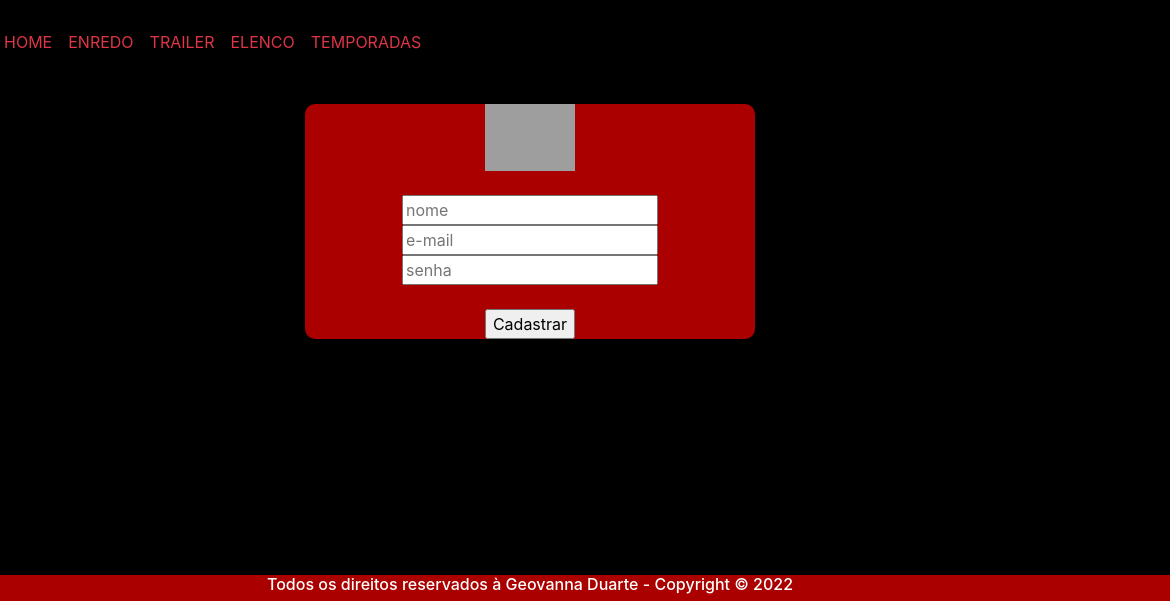
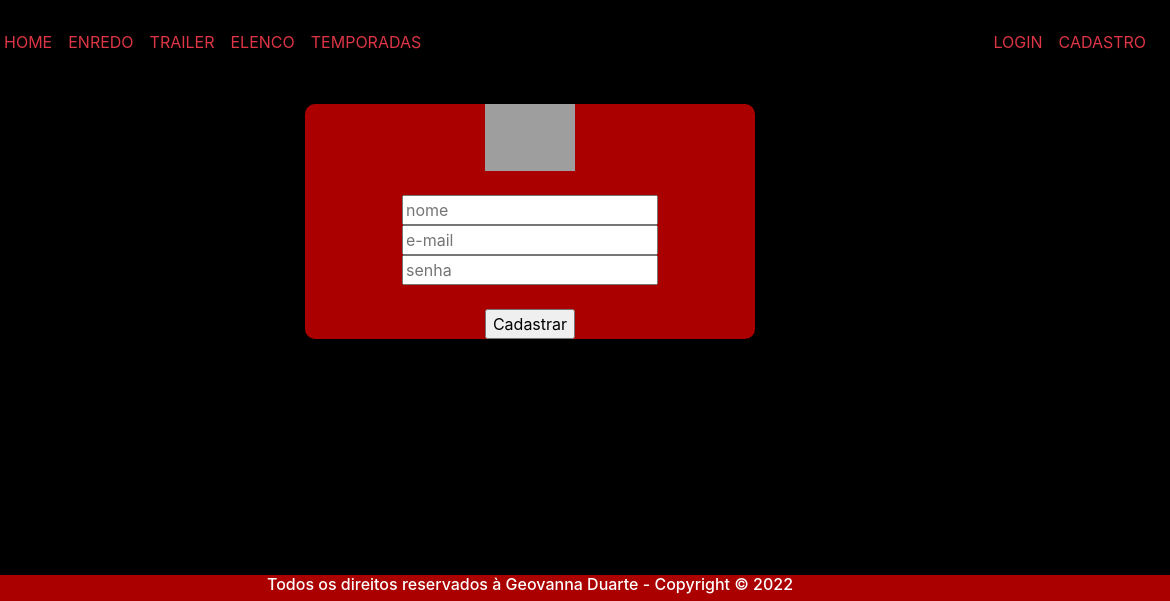
Before and after one commit to duartegeovanna/Bootstrap, a plain HTML site: page cadastro.html in a window 1280 px wide. Shown: the top 601 px of the page, 110-1280 px from the left. Drawn offline with nearby package versions, Linux system fonts and the light colour scheme; grey boxes are pictures that could not be loaded.

Commit message:
Atualizações

```diff
--- a/cadastro.html
+++ b/cadastro.html
@@ -34,6 +34,14 @@
                 </li>
                 <li class="nav-item">
                     <a class="nav-link text-danger" href="index.html#carouselExampleCaptions">TEMPORADAS</a>
+                </li>
+            </ul>
+            <ul class="navbar-nav">
+                <li class="navbar-item" id="login">
+                    <a class="nav-link text-danger" href="login.html">LOGIN</a>
+                </li>
+                <li class="navbar-item" id="cadastro">
+                    <a class="nav-link text-danger" href="cadastro.html">CADASTRO</a>
                 </li>
             </ul>
         </div>
```
Also changed, not shown: login.html (+8 -0 lines).
